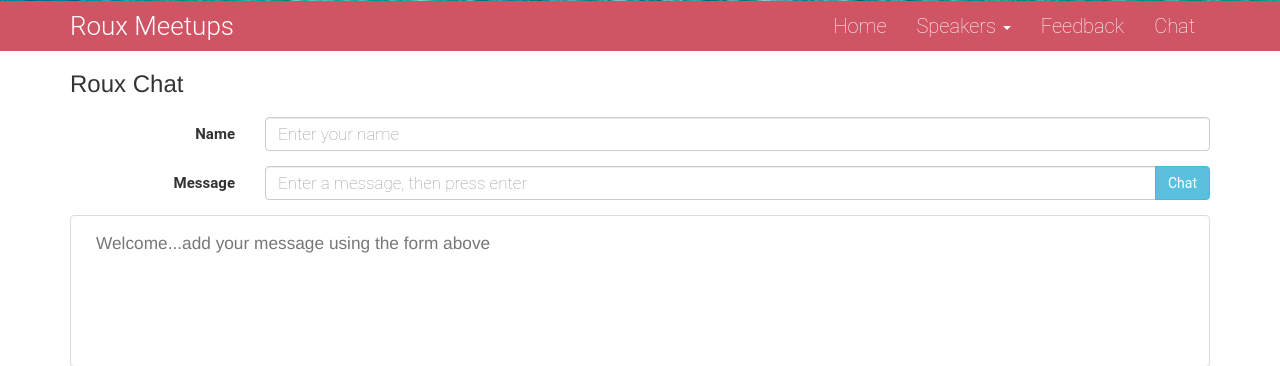
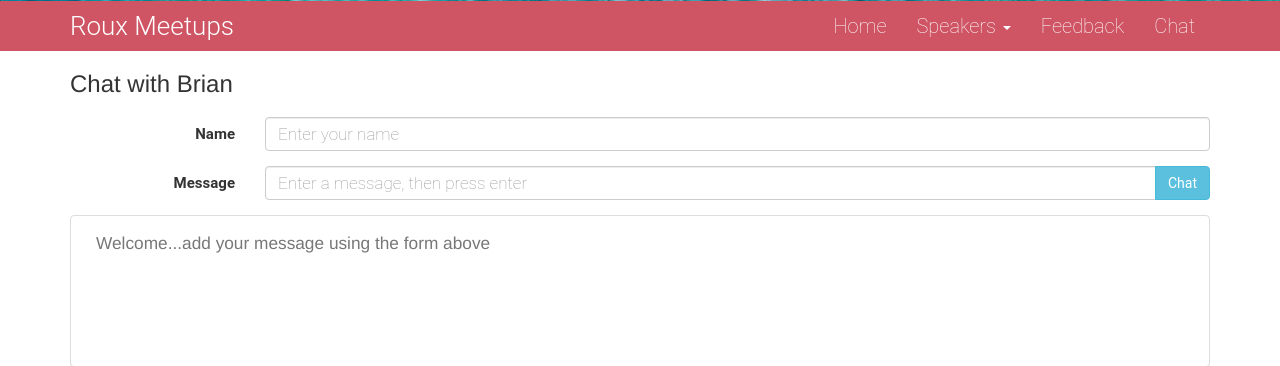
Before and after one commit to BrianGitDev/WebDev, a Node project: template app/views/chat.ejs in a window 1280 px wide. Shown: the part 639-1005 px from the top of the page. Run offline with Node 20 templates, Linux system fonts and the light colour scheme; the template is opened without the code that fills it, so the values that code supplies are empty; some libraries are stand-ins or nearby versions.

Commit message:
Updated page content

```diff
--- a/app/views/chat.ejs
+++ b/app/views/chat.ejs
@@ -8,7 +8,7 @@
         <div class="col-sm-12">
           <article class="chat">
             <header class="chat-header">
-              <div class="h3 chat-title">Roux Chat
+              <div class="h3 chat-title">Chat with Brian
               </div><!-- chat-title -->
             </header><!-- chat-header -->
             <form name="chatForm" class="form-horizontal chat-form">
--- a/package.json
+++ b/package.json
@@ -1,7 +1,7 @@
 {
   "name": "expressjs",
   "version": "1.0.0",
-  "description": "Building a Website using Node & ExpressJS course",
+  "description": "Building a Website using Node & ExpressJS",
   "main": "app/app.js",
   "scripts": {
     "start": "nodemon -e css,ejs,js,json --watch app --ignore feedback.json"
```
